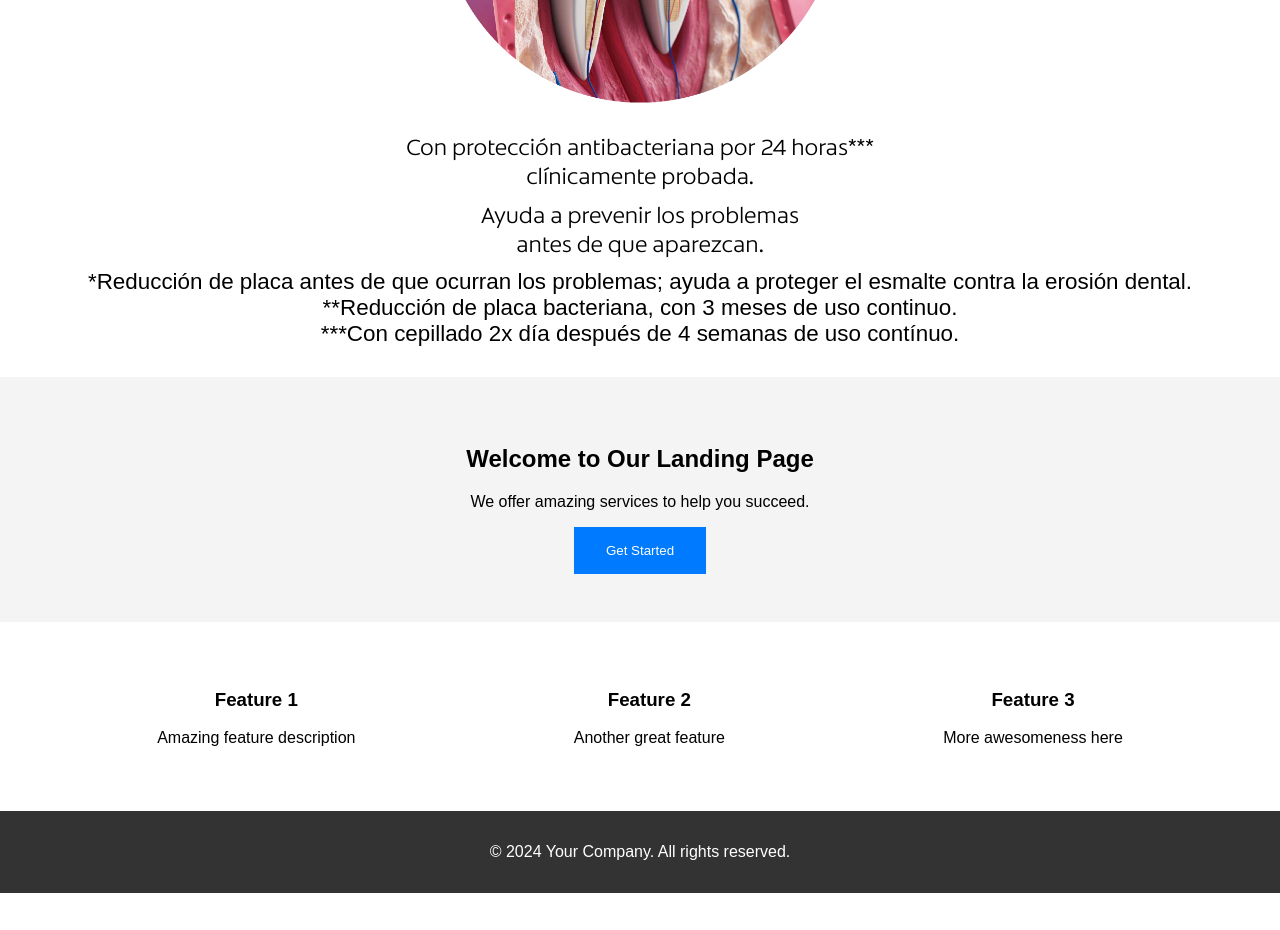
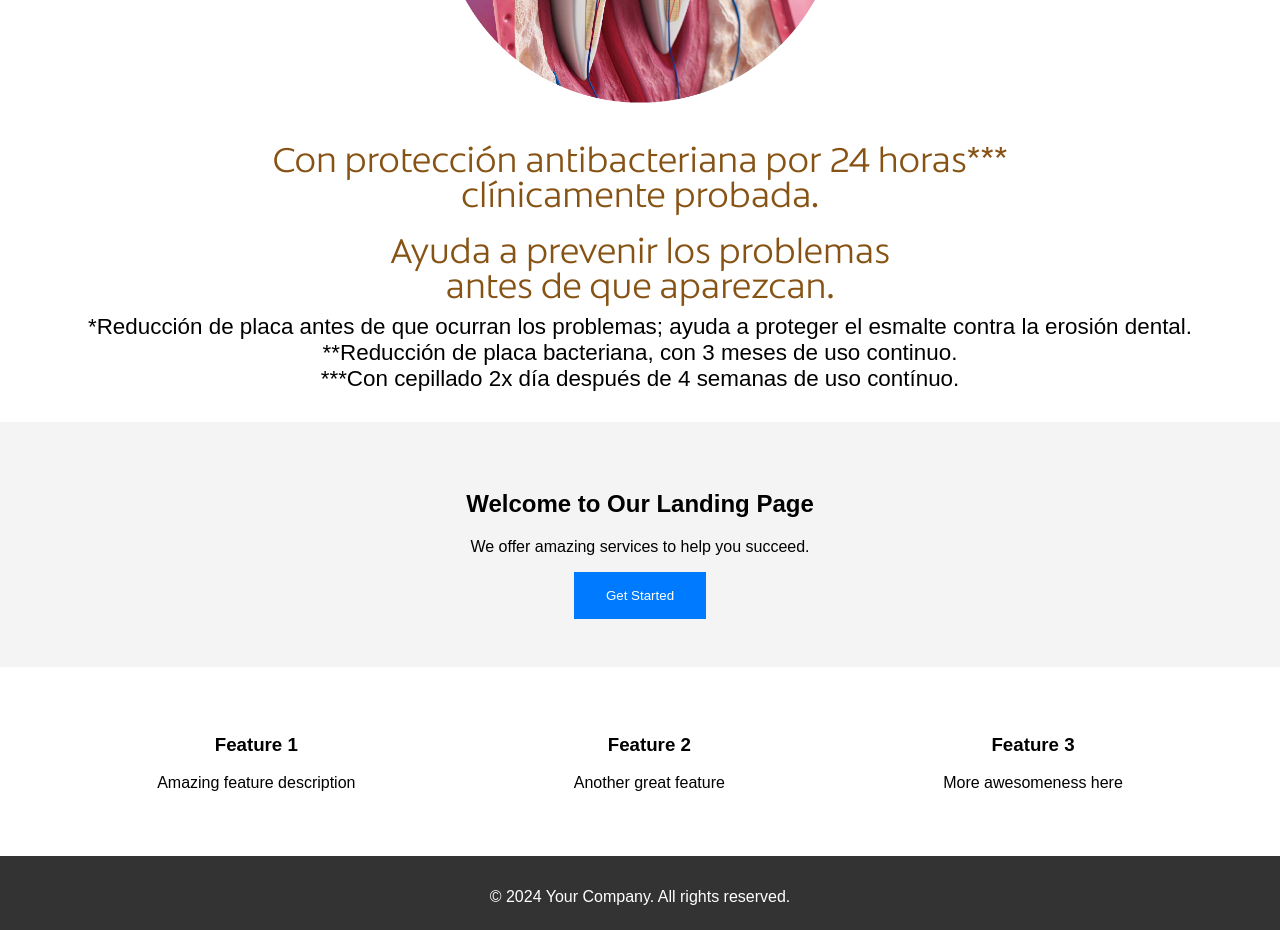
Before and after one commit to alejandro1osorio/ciclo6-colgate-web, a Vue app: page / in a window 1280 px wide. Shown: the part 1280-2210 px from the top of the page. Before the commit the page ends 2173 px from the top, so only its background shows below. Built offline with nearby package versions, Linux system fonts and the light colour scheme.

Commit message:
bottom texts

```diff
--- a/src/components/SectionTwo.vue
+++ b/src/components/SectionTwo.vue
@@ -80,13 +80,16 @@ export default {
 
 .bottom-texts p {
   margin: 10px 0;
-  font-size: 1rem;
   word-wrap: break-word;
 }
 
-/* Aplica la tipografía ColgateReady-Light solo a los dos primeros párrafos */
-.light-font {
+/* Aplica la tipografía ColgateReady-Light y el tamaño a los 2 primeros párrafos */
+.bottom-texts p.light-font {
   font-family: 'ColgateReady-Light', sans-serif;
+  color: #875315;
+  font-size: 2.2rem; /* Aumentar el tamaño aquí para probar */
+  line-height: 1; /* Sin interlineado */
+  padding-top: 10px;
 }
 
 /* Estilos responsive para tablets */
```
